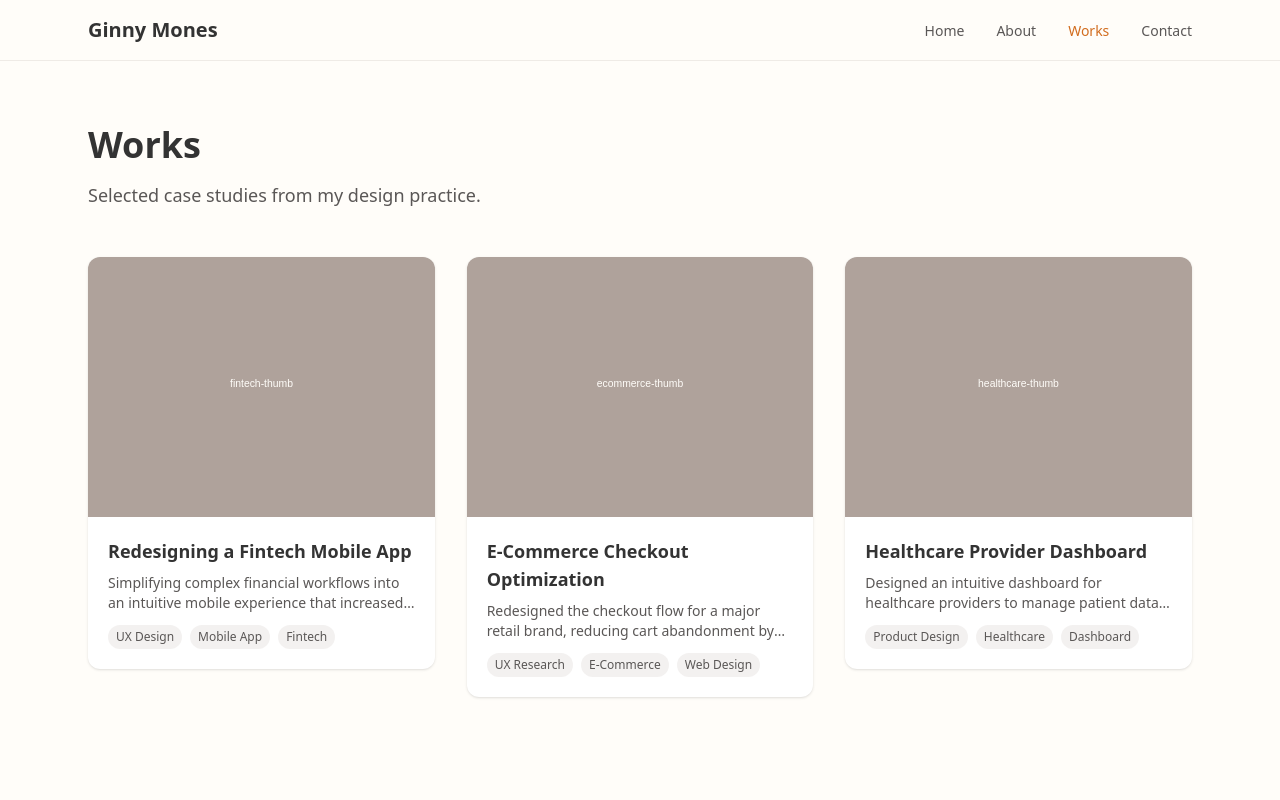
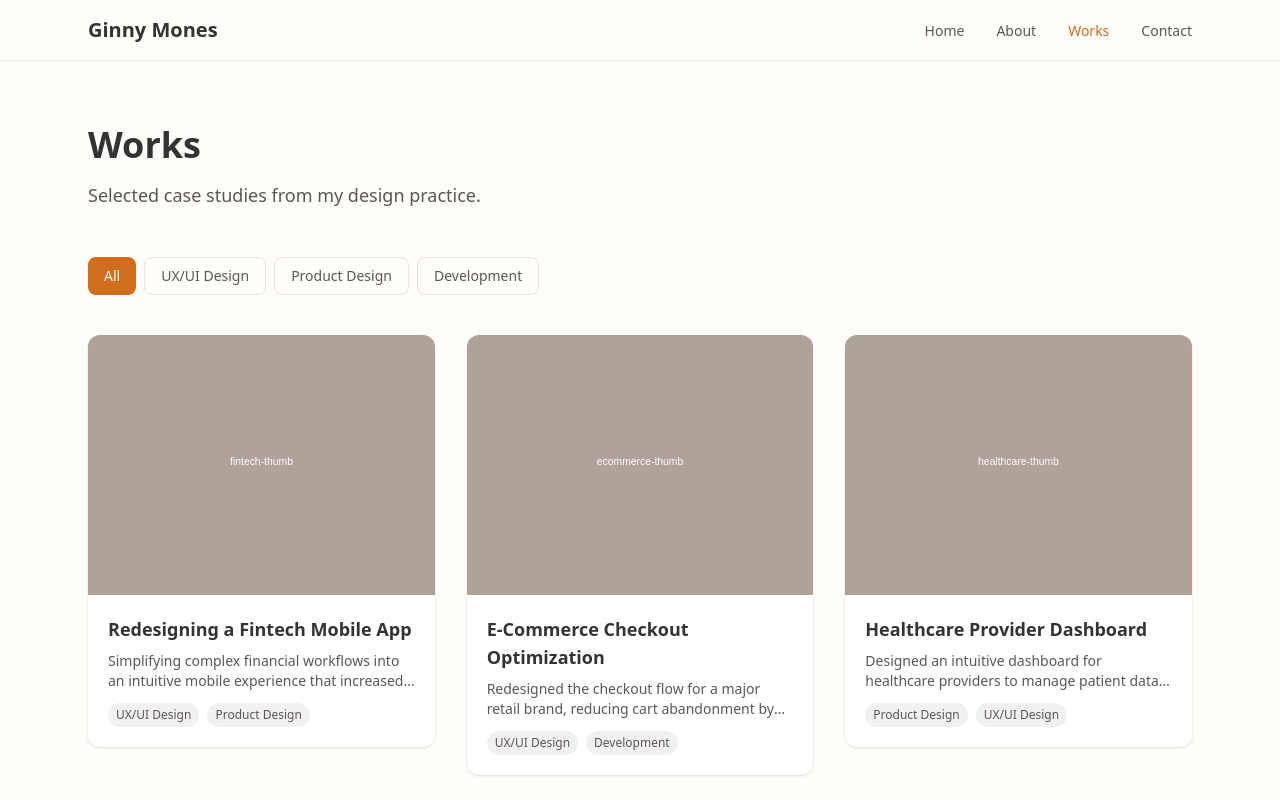
Before and after one commit to ginnymones/portfolio, a Next.js app: page /works in a window 1280 px wide. Shown: the top 800 px of the page. Built offline with nearby package versions, Linux system fonts and the light colour scheme; a web font is replaced by a local one.

Commit message:
Add tag-based filtering on Works page

```diff
--- a/src/app/works/page.tsx
+++ b/src/app/works/page.tsx
@@ -1,23 +1,16 @@
 import type { Metadata } from "next";
-import { getPaginatedCaseStudies } from "@/lib/case-studies";
+import { getAllCaseStudies } from "@/lib/case-studies";
 import { getPageContent } from "@/lib/pages";
-import { CaseStudyCard } from "@/components/CaseStudyCard";
 import { PageBackground } from "@/components/PageBackground";
-import Link from "next/link";
+import { WorksGrid } from "@/components/WorksGrid";
 
 export const metadata: Metadata = {
   title: "Works — Ginny Mones",
   description: "Browse case studies and design work by Ginny Mones.",
 };
 
-interface WorksPageProps {
-  searchParams: Promise<{ page?: string }>;
-}
-
-export default async function WorksPage({ searchParams }: WorksPageProps) {
-  const params = await searchParams;
-  const currentPage = Number(params.page) || 1;
-  const { studies, totalPages } = getPaginatedCaseStudies(currentPage, 6);
+export default function WorksPage() {
+  const studies = getAllCaseStudies();
   const page = getPageContent("works");
 
   return (
@@ -41,70 +34,15 @@ export default async function WorksPage({ searchParams }: WorksPageProps) {
           {page.subtitle || "Selected case studies from my design practice."}
         </p>
 
-        {studies.length === 0 ? (
-          <div className="text-center py-20">
-            <p className="text-neutral-warm text-lg">
-              No case studies yet. Check back soon!
-            </p>
-          </div>
-        ) : (
-          <>
-            <div className="grid grid-cols-1 md:grid-cols-2 lg:grid-cols-3 gap-8">
-              {studies.map((study) => (
-                <CaseStudyCard
-                  key={study.slug}
-                  slug={study.slug}
-                  title={study.title}
-                  thumbnail={study.thumbnail}
-                  summary={study.summary}
-                  tags={study.tags}
-                />
-              ))}
-            </div>
-
-            {/* Pagination */}
-            {totalPages > 1 && (
-              <nav
-                aria-label="Pagination"
-                className="flex items-center justify-center gap-2 mt-16"
-              >
-                {currentPage > 1 && (
-                  <Link
-                    href={`/works?page=${currentPage - 1}`}
-                    className="px-4 py-2 text-sm border border-neutral-warm/30 rounded-lg hover:border-accent-orange hover:text-accent-orange transition-colors"
-                  >
-                    Previous
-                  </Link>
-                )}
-
-                {Array.from({ length: totalPages }, (_, i) => i + 1).map(
-                  (pageNum) => (
-                    <Link
-                      key={pageNum}
-                      href={`/works?page=${pageNum}`}
-                      className={`px-4 py-2 text-sm rounded-lg transition-colors ${
-                        pageNum === currentPage
-                          ? "bg-accent-orange text-background font-medium"
-                          : "border border-neutral-warm/30 hover:border-accent-orange hover:text-accent-orange"
-                      }`}
-                    >
-                      {pageNum}
-                    </Link>
-                  )
-                )}
-
-                {currentPage < totalPages && (
-                  <Link
-                    href={`/works?page=${currentPage + 1}`}
-                    className="px-4 py-2 text-sm border border-neutral-warm/30 rounded-lg hover:border-accent-orange hover:text-accent-orange transition-colors"
-                  >
-                    Next
-                  </Link>
-                )}
-              </nav>
-            )}
-          </>
-        )}
+        <WorksGrid
+          studies={studies.map((s) => ({
+            slug: s.slug,
+            title: s.title,
+            thumbnail: s.thumbnail,
+            summary: s.summary,
+            tags: s.tags,
+          }))}
+        />
       </section>
     </PageBackground>
   );
--- /dev/null
+++ b/src/components/WorksGrid.tsx
@@ -0,0 +1,151 @@
+"use client";
+
+import { useState } from "react";
+import { CaseStudyCard } from "@/components/CaseStudyCard";
+
+const DEFINED_TAGS = [
+  "Illustration",
+  "Graphic Design",
+  "UX/UI Design",
+  "Product Design",
+  "Animation",
+  "Development",
+];
+
+const ITEMS_PER_PAGE = 6;
+
+interface CaseStudyItem {
+  slug: string;
+  title: string;
+  thumbnail: string;
+  summary: string;
+  tags: string[];
+}
+
+interface WorksGridProps {
+  studies: CaseStudyItem[];
+}
+
+export function WorksGrid({ studies }: WorksGridProps) {
+  const [activeTag, setActiveTag] = useState<string | null>(null);
+  const [currentPage, setCurrentPage] = useState(1);
+
+  // Filter studies by active tag
+  const filtered = activeTag
+    ? studies.filter((s) => s.tags.includes(activeTag))
+    : studies;
+
+  // Paginate
+  const totalPages = Math.ceil(filtered.length / ITEMS_PER_PAGE);
+  const start = (currentPage - 1) * ITEMS_PER_PAGE;
+  const visible = filtered.slice(start, start + ITEMS_PER_PAGE);
+
+  // Only show tags that have at least one case study
+  const availableTags = DEFINED_TAGS.filter((tag) =>
+    studies.some((s) => s.tags.includes(tag))
+  );
+
+  const handleTagClick = (tag: string | null) => {
+    setActiveTag(tag);
+    setCurrentPage(1); // Reset to page 1 when filter changes
+  };
+
+  return (
+    <>
+      {/* Filter bar */}
+      <div className="flex flex-wrap gap-2 mb-10" role="tablist" aria-label="Filter by tag">
+        <button
+          onClick={() => handleTagClick(null)}
+          className={`px-4 py-2 text-sm rounded-lg transition-colors ${
+            activeTag === null
+              ? "bg-accent-orange text-background font-medium"
+              : "border border-neutral-warm/30 text-neutral-dark hover:border-accent-orange hover:text-accent-orange"
+          }`}
+          role="tab"
+          aria-selected={activeTag === null}
+        >
+          All
+        </button>
+        {availableTags.map((tag) => (
+          <button
+            key={tag}
+            onClick={() => handleTagClick(tag)}
+            className={`px-4 py-2 text-sm rounded-lg transition-colors ${
+              activeTag === tag
+                ? "bg-accent-orange text-background font-medium"
+                : "border border-neutral-warm/30 text-neutral-dark hover:border-accent-orange hover:text-accent-orange"
+            }`}
+            role="tab"
+            aria-selected={activeTag === tag}
+          >
+            {tag}
+          </button>
+        ))}
+      </div>
+
+      {/* Grid */}
+      {visible.length === 0 ? (
+        <div className="text-center py-20">
+          <p className="text-neutral-warm text-lg">
+            No case studies found for this filter.
+          </p>
+        </div>
+      ) : (
+        <div className="grid grid-cols-1 md:grid-cols-2 lg:grid-cols-3 gap-8">
+          {visible.map((study) => (
+            <CaseStudyCard
+              key={study.slug}
+              slug={study.slug}
+              title={study.title}
+              thumbnail={study.thumbnail}
+              summary={study.summary}
+              tags={study.tags}
+            />
+          ))}
+        </div>
+      )}
+
+      {/* Pagination */}
+      {totalPages > 1 && (
+        <nav
+          aria-label="Pagination"
+          className="flex items-center justify-center gap-2 mt-16"
+        >
+          {currentPage > 1 && (
+            <button
+              onClick={() => setCurrentPage(currentPage - 1)}
+              className="px-4 py-2 text-sm border border-neutral-warm/30 rounded-lg hover:border-accent-orange hover:text-accent-orange transition-colors"
+            >
+              Previous
+            </button>
+          )}
+
+          {Array.from({ length: totalPages }, (_, i) => i + 1).map(
+            (pageNum) => (
+              <button
+                key={pageNum}
+                onClick={() => setCurrentPage(pageNum)}
+                className={`px-4 py-2 text-sm rounded-lg transition-colors ${
+                  pageNum === currentPage
+                    ? "bg-accent-orange text-background font-medium"
+                    : "border border-neutral-warm/30 hover:border-accent-orange hover:text-accent-orange"
+                }`}
+              >
+                {pageNum}
+              </button>
+            )
+          )}
+
+          {currentPage < totalPages && (
+            <button
+              onClick={() => setCurrentPage(currentPage + 1)}
+              className="px-4 py-2 text-sm border border-neutral-warm/30 rounded-lg hover:border-accent-orange hover:text-accent-orange transition-colors"
+            >
+              Next
+            </button>
+          )}
+        </nav>
+      )}
+    </>
+  );
+}
--- a/src/content/case-studies/ecommerce-checkout-optimization.md
+++ b/src/content/case-studies/ecommerce-checkout-optimization.md
@@ -4,7 +4,7 @@ title: "E-Commerce Checkout Optimization"
 thumbnail: "/images/case-studies/ecommerce-thumb.svg"
 headerImage: "/images/case-studies/ecommerce-header.svg"
 summary: "Redesigned the checkout flow for a major retail brand, reducing cart abandonment by 35% through data-driven UX improvements."
-tags: ["UX Research", "E-Commerce", "Web Design"]
+tags: ["UX/UI Design", "Development"]
 client: "ShopEase"
 date: "2025-09-20"
 ---
--- a/src/content/case-studies/healthcare-dashboard.md
+++ b/src/content/case-studies/healthcare-dashboard.md
@@ -4,7 +4,7 @@ title: "Healthcare Provider Dashboard"
 thumbnail: "/images/case-studies/healthcare-thumb.svg"
 headerImage: "/images/case-studies/healthcare-header.svg"
 summary: "Designed an intuitive dashboard for healthcare providers to manage patient data, appointments, and clinical workflows."
-tags: ["Product Design", "Healthcare", "Dashboard"]
+tags: ["Product Design", "UX/UI Design"]
 client: "MedConnect"
 date: "2025-05-10"
 ---
--- a/src/content/case-studies/redesigning-fintech-app.md
+++ b/src/content/case-studies/redesigning-fintech-app.md
@@ -4,7 +4,7 @@ title: "Redesigning a Fintech Mobile App"
 thumbnail: "/images/case-studies/fintech-thumb.svg"
 headerImage: "/images/case-studies/fintech-header.svg"
 summary: "Simplifying complex financial workflows into an intuitive mobile experience that increased user engagement by 40%."
-tags: ["UX Design", "Mobile App", "Fintech"]
+tags: ["UX/UI Design", "Product Design"]
 client: "FinFlow"
 date: "2026-01-15"
 liveUrl: "https://example.com/finflow"
```
Also changed, not shown: 1 other file (tests, documents, lock files or other folders).
